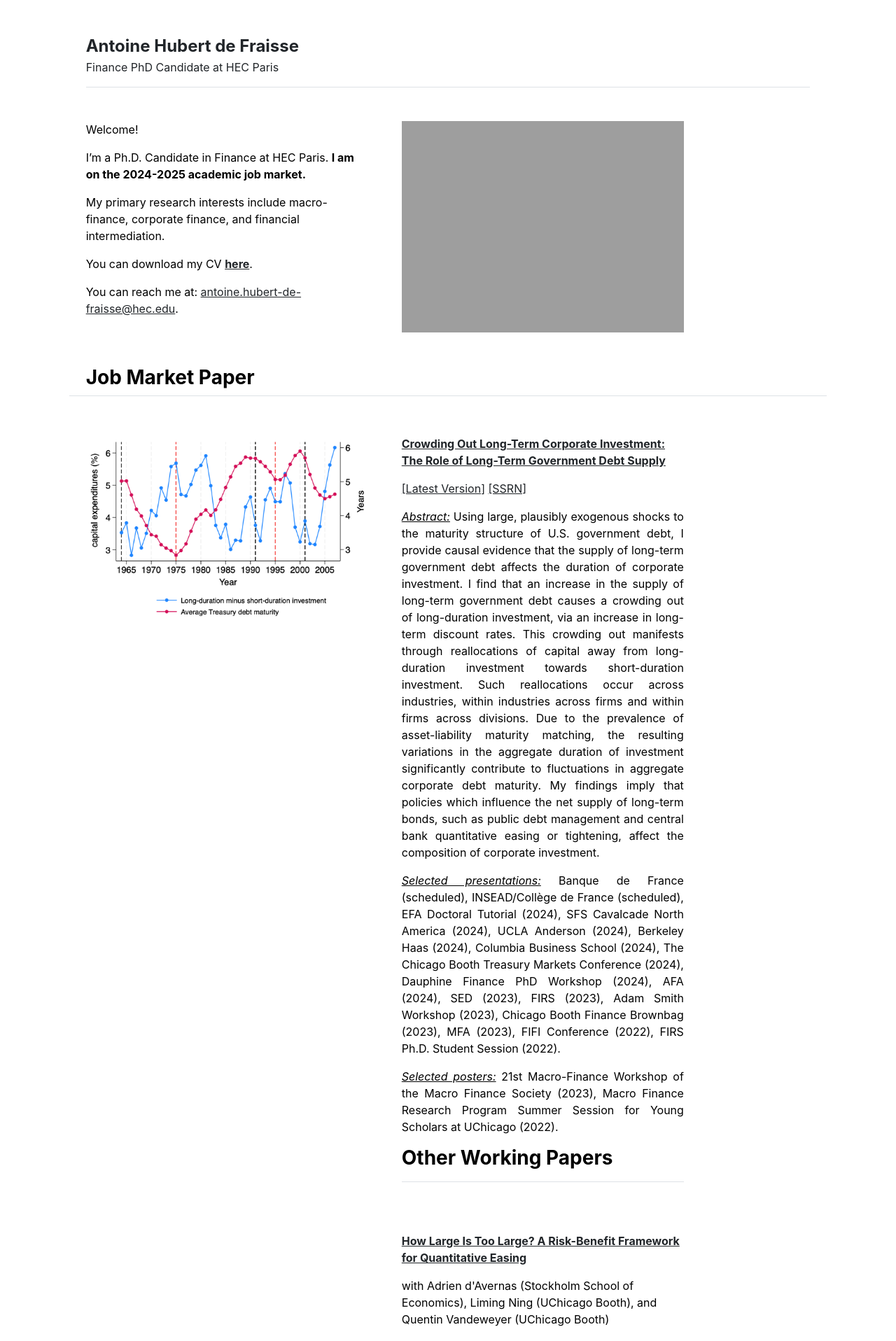
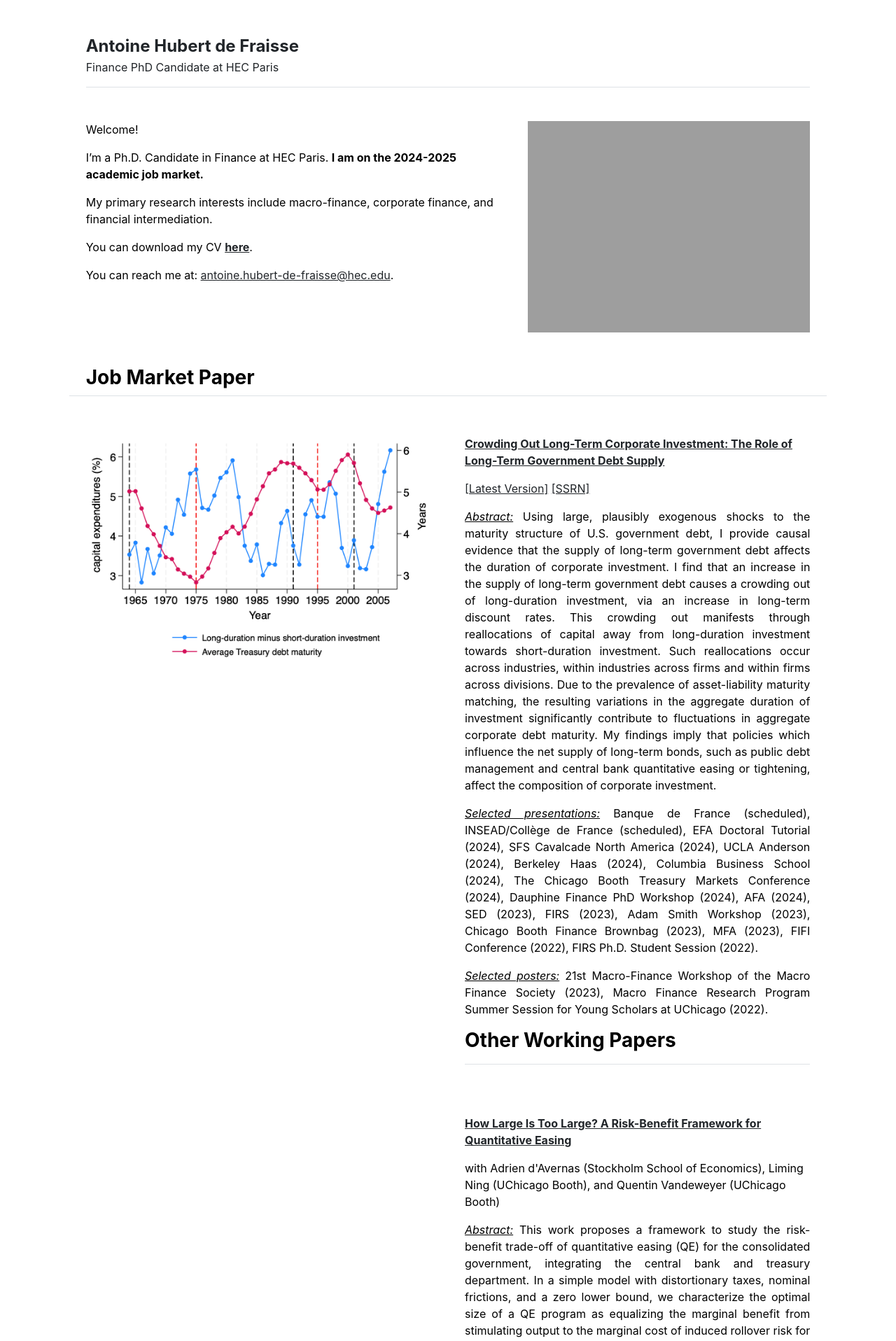
Before and after one commit to antoinehubertdefraisse/antoinehubertdefraisse.github.io, a Jekyll site: the page built from index.md, in a window 1280 px wide. Shown: the top 1916 px of the page at 70% size. Built offline with Jekyll 4.4.1, drawn with Linux system fonts in a browser that asks for light colours.

Commit message:
Update home.html

```diff
--- a/_layouts/home.html
+++ b/_layouts/home.html
@@ -3,7 +3,7 @@ layout: default
 ---
 
 <div class="row g-5 mb-5">
-  <div class="col-md-5">
+  <div class="col-md-7">
 <!--    <h3 class="fw-bold">About me</h3>
 -->    Welcome! <p></p>
     I’m a Ph.D. Candidate in Finance at HEC Paris. <b>I am on the 2024-2025 academic job market.</b> <p></p>
@@ -21,10 +21,10 @@ layout: default
 <div class="row g-5 mb-5">
     <h3 class="fw-bold border-bottom pb-2 mb-2">Job Market Paper</h3>
 
-  <div class="col-md-5">
+  <div class="col-md-6">
     <img src="{{ site.github.url }}/assets/duration.png" alt="Home" width="100%">
   </div>
-<div class="col-md-5">
+<div class="col-md-6">
             <p><a href="http://antoinehubertdefraisse.github.io/pdf/JMP_Antoine_HubertdeFraisse.pdf" target="_blank">
               <b>Crowding Out Long-Term Corporate Investment: The Role of Long-Term Government Debt Supply</b></a></p>
 	 <p>     <a href="http://antoinehubertdefraisse.github.io/pdf/JMP_Antoine_HubertdeFraisse.pdf" target="_blank">[Latest Version]</a>
```
